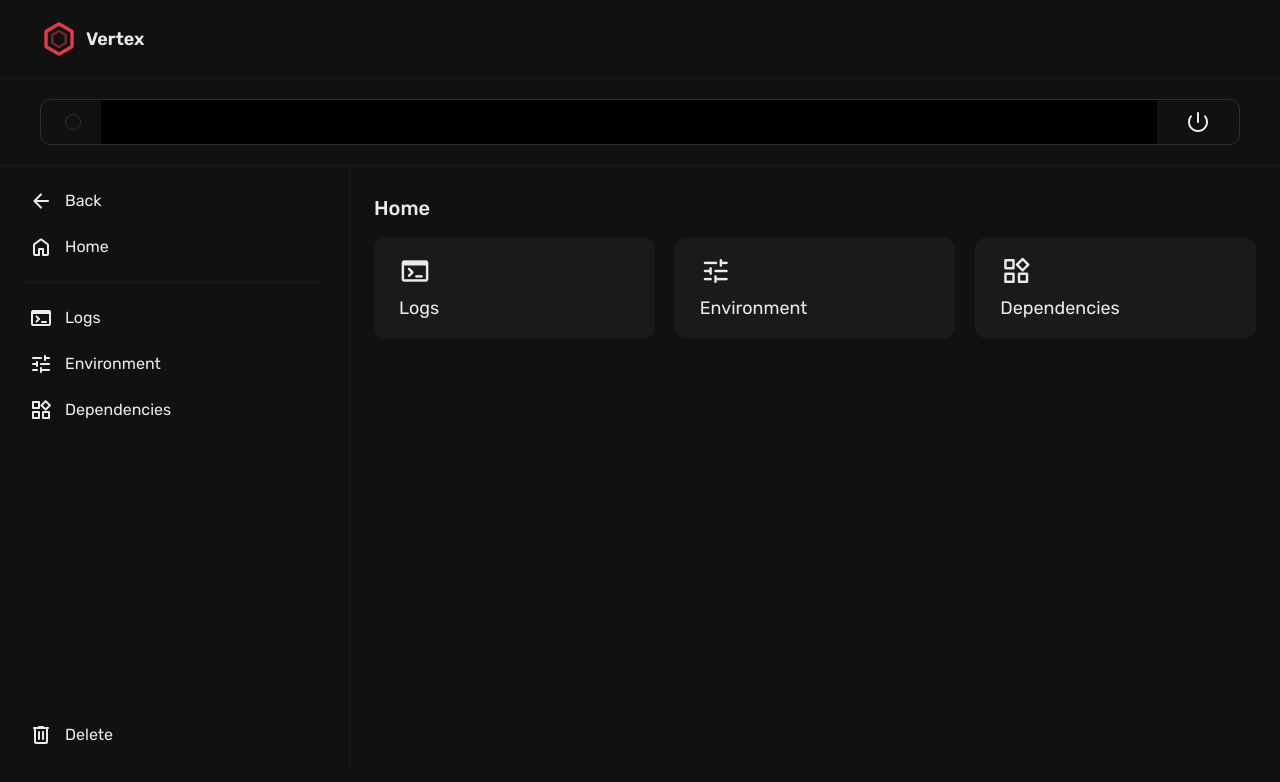
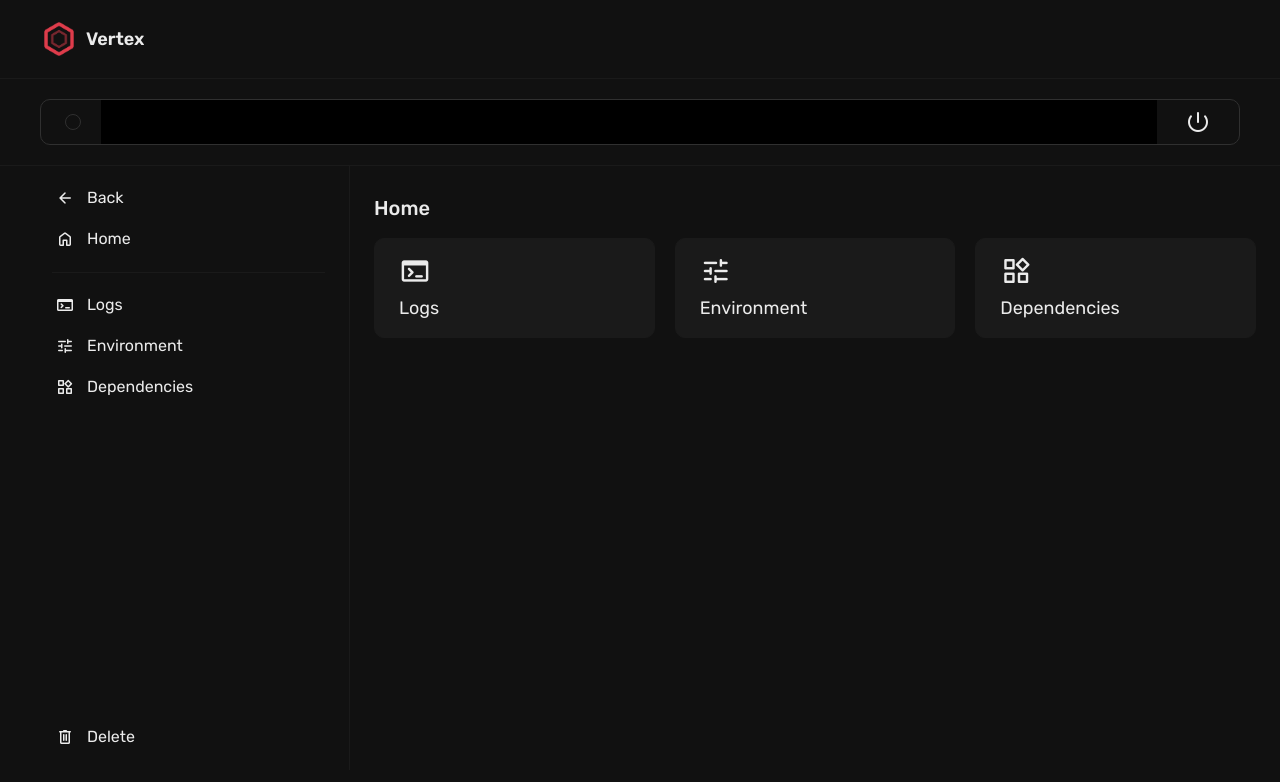
Before and after one commit to vertex-center/vertex, a React (Create React App) app: page /#/bay/1 in a window 1280 px wide. Shown: the top 782 px of the page. Built offline with nearby package versions, Linux system fonts and the light colour scheme; no server answers.

Commit message:
Refined sidebar design
Signed-off-by: Quentin Guidée <quentin.guidee@gmail.com>

```diff
--- a/src/components/Sidebar/Sidebar.module.sass
+++ b/src/components/Sidebar/Sidebar.module.sass
@@ -7,23 +7,36 @@
     min-width: 350px
     height: 100%
     border-right: 1px solid colors.$bg-secondary
-    padding: 12px
+    padding: 12px 12px 12px 40px
     box-sizing: border-box
 
     &Item
-        padding: 10px 16px
+        padding: 10px 14px
         cursor: pointer
         border-radius: dimensions.$border-radius
         border: 1px solid transparent
         transition: all 0.1s ease
 
         &:hover
-            background-color: colors.$bg-primary-hover
-            border-color: colors.$bg-accent
+            background-color: colors.$bg-secondary-hover
 
         &Red:hover
             border-color: colors.$red
             color: colors.$red
 
         &Active
-            background-color: colors.$bg-secondary
+            position: relative
+
+            &::after
+                position: absolute
+                content: ''
+                top: 10px
+                bottom: 10px
+                left: -3px
+                width: 3px
+                border-radius: 2px
+                background-color: colors.$fg-secondary
+
+.symbol
+    margin-top: -1px
+    font-size: 20px
--- a/src/components/Sidebar/Sidebar.tsx
+++ b/src/components/Sidebar/Sidebar.tsx
@@ -20,7 +20,7 @@ export function SidebarItem(props: ItemProps) {
 
     const content = (
         <Horizontal alignItems="center" gap={12}>
-            <Symbol name={symbol} />
+            <Symbol className={styles.symbol} name={symbol} />
             {name}
         </Horizontal>
     );
```
